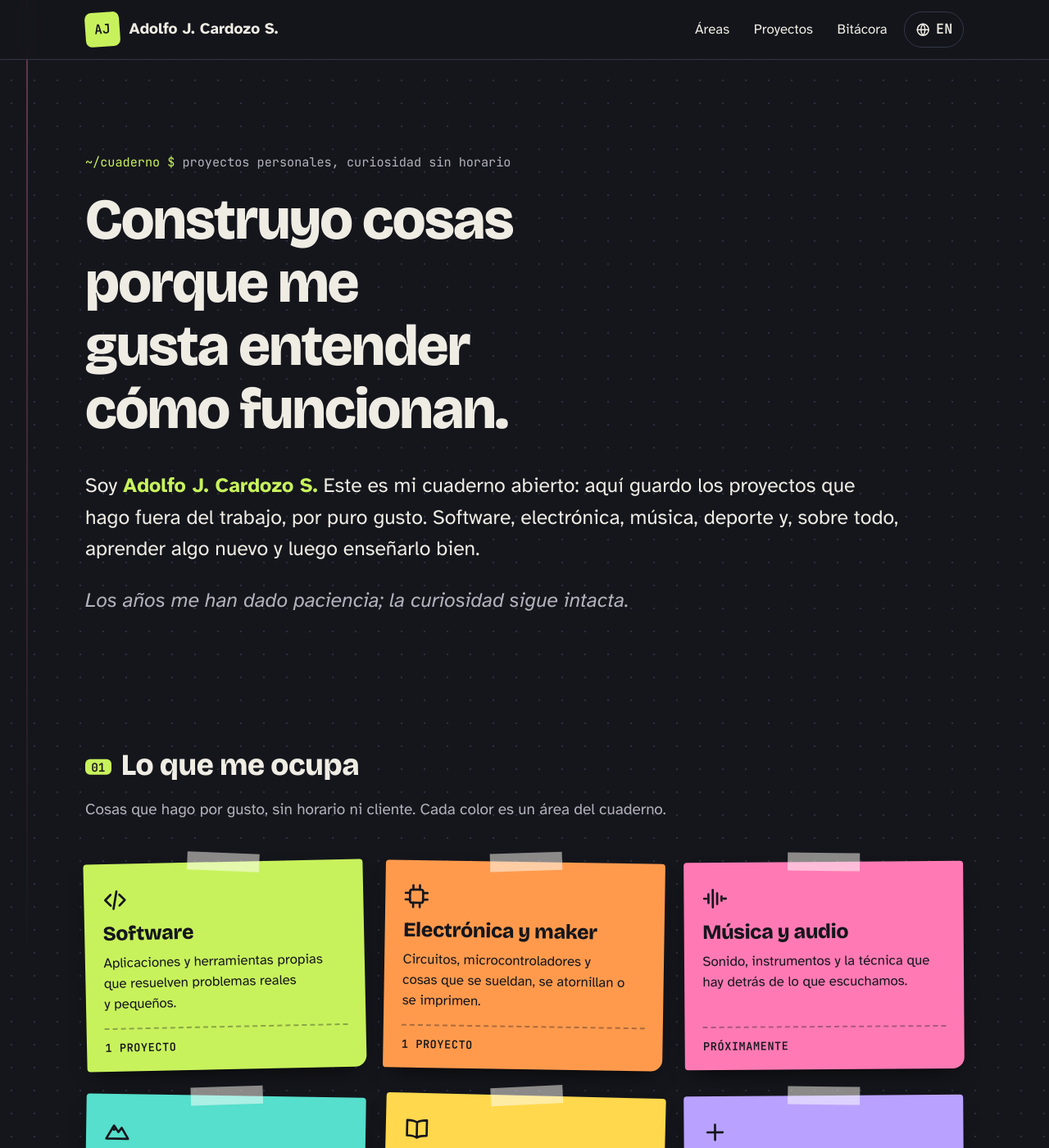
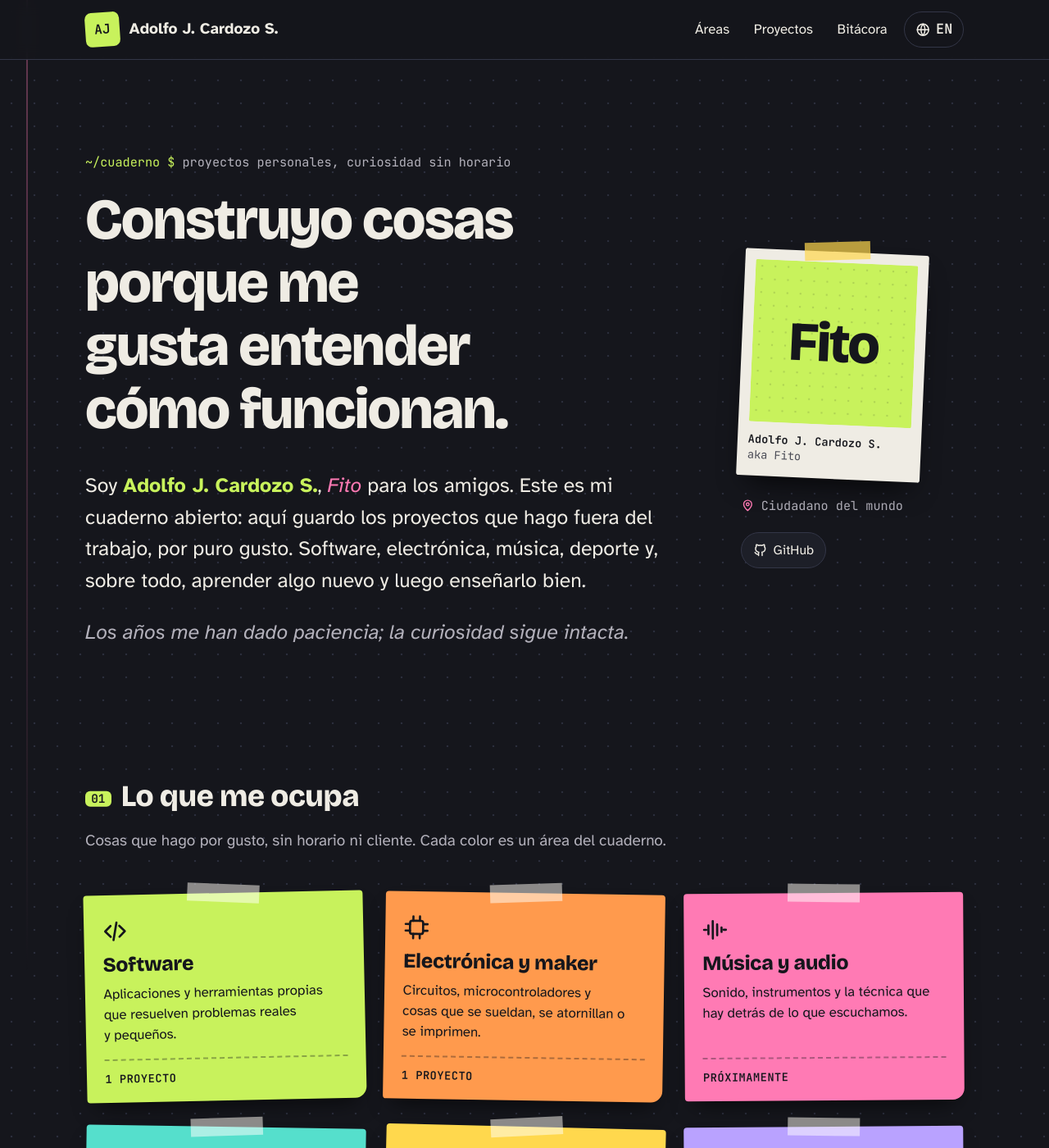
Before and after one commit to acardozos/acardozos.github.io, a Jekyll site: the page built from index.md, in a window 1280 px wide and 1400 px high. Shown: the whole window at 82% size. Built offline with Jekyll 4.4.1, drawn with Linux system fonts in a browser that asks for light colours; some of the changed text lies outside the part shown.

Commit message:
Añadir ficha personal y "Fito para los amigos"
Ficha tipo polaroid en la portada con foto (o monograma si no hay),
ubicación y enlaces, configurables en _data/profile.yml. Los enlaces
también se muestran en el pie de página.

Co-Authored-By: Claude Opus 5.5 <noreply@anthropic.com>
Claude-Session: https://claude.ai/code/session_01VA5BpaA8Y9EXwqtcZJYM9E

```diff
--- a/_includes/footer.html
+++ b/_includes/footer.html
@@ -2,9 +2,11 @@
 <footer class="site-footer">
   <div class="wrap footer-row">
     <p class="footer-note">{{ t.footer_note }}</p>
-    <p class="mono small">
-      <a href="https://github.com/{{ site.github_username }}">{% include icon.html name="github" %} github.com/{{ site.github_username }}</a>
-    </p>
+    <ul class="footer-links mono small">
+      {%- for l in site.data.profile.links -%}
+      <li><a href="{{ l.url }}">{% include icon.html name=l.icon %} {{ l.label }}</a></li>
+      {%- endfor -%}
+    </ul>
     <p class="mono small muted">© {{ site.time | date: "%Y" }} {{ site.author }} · {{ t.made_with }}</p>
   </div>
 </footer>
--- a/_includes/icon.html
+++ b/_includes/icon.html
@@ -11,5 +11,11 @@
 {%- when "back" -%}<path d="M19 12H5M11 6l-6 6 6 6"/>
 {%- when "github" -%}<path d="M9 19c-4.5 1.4-4.5-2.5-6-3m12 5v-3.5c0-1 .1-1.4-.5-2 2.8-.3 5.5-1.4 5.5-6a4.6 4.6 0 0 0-1.3-3.2 4.2 4.2 0 0 0-.1-3.2s-1.1-.3-3.5 1.3a12.3 12.3 0 0 0-6.2 0C6.5 2.8 5.4 3.1 5.4 3.1a4.2 4.2 0 0 0-.1 3.2A4.6 4.6 0 0 0 4 9.5c0 4.6 2.7 5.7 5.5 6-.6.6-.6 1.2-.5 2V21"/>
 {%- when "globe" -%}<circle cx="12" cy="12" r="9"/><path d="M3 12h18M12 3a14 14 0 0 1 0 18M12 3a14 14 0 0 0 0 18"/>
+{%- when "pin" -%}<path d="M12 21s-7-6.2-7-11a7 7 0 0 1 14 0c0 4.8-7 11-7 11z"/><circle cx="12" cy="10" r="2.5"/>
+{%- when "youtube" -%}<rect x="2" y="5" width="20" height="14" rx="4"/><path d="m10 9 5 3-5 3z"/>
+{%- when "strava" -%}<path d="M3 12h4l3-8 4 16 3-8h4"/>
+{%- when "music" -%}<path d="M9 18V5l11-2v13"/><circle cx="6" cy="18" r="3"/><circle cx="17" cy="16" r="3"/>
+{%- when "mail" -%}<rect x="3" y="5" width="18" height="14" rx="2"/><path d="m3 7 9 6 9-6"/>
+{%- when "link" -%}<path d="M10 14a5 5 0 0 0 7 0l3-3a5 5 0 0 0-7-7l-1 1M14 10a5 5 0 0 0-7 0l-3 3a5 5 0 0 0 7 7l1-1"/>
 {%- endcase -%}
 </svg>
--- /dev/null
+++ b/_includes/profile-card.html
@@ -0,0 +1,21 @@
+{%- assign pr = site.data.profile -%}
+<aside class="profile" aria-label="{% if page.lang == 'en' %}About me{% else %}Sobre mí{% endif %}">
+  <figure class="polaroid">
+    {%- if pr.photo != "" -%}
+    <img src="{{ pr.photo | relative_url }}" alt="{% if page.lang == 'en' %}Photo of{% else %}Foto de{% endif %} {{ site.author }}" width="400" height="400">
+    {%- else -%}
+    <div class="monogram" aria-hidden="true">{{ pr.nickname }}</div>
+    {%- endif -%}
+    <figcaption class="mono">{{ site.author }}<br><span>aka {{ pr.nickname }}</span></figcaption>
+  </figure>
+  <ul class="profile-meta mono">
+    <li>{% include icon.html name="pin" %}{{ pr.location[page.lang] }}</li>
+  </ul>
+  {%- if pr.links.size > 0 -%}
+  <ul class="profile-links">
+    {%- for l in pr.links -%}
+    <li><a href="{{ l.url }}" rel="me">{% include icon.html name=l.icon %}<span>{{ l.label }}</span></a></li>
+    {%- endfor -%}
+  </ul>
+  {%- endif -%}
+</aside>
--- a/_layouts/home.html
+++ b/_layouts/home.html
@@ -4,9 +4,12 @@ layout: default
 {%- assign t = site.data.i18n[page.lang] -%}
 {%- assign projects = site.projects | where: "lang", page.lang | sort: "order" -%}
 <section class="hero wrap">
+  <div class="hero-text">
   <p class="kicker mono"><span class="prompt" aria-hidden="true">~/{{ page.prompt_dir }} $</span> {{ page.kicker }}</p>
   <h1 class="hero-title">{{ page.headline }}</h1>
   <div class="hero-body">{{ content }}</div>
+  </div>
+  {% include profile-card.html %}
 </section>
 
 <section id="areas" class="wrap section" aria-labelledby="areas-title">
--- a/assets/css/main.css
+++ b/assets/css/main.css
@@ -171,6 +171,52 @@ img { max-width: 100%; height: auto; }
 .hero-body { max-width: 62ch; font-size: var(--step-1); line-height: 1.55; }
 .hero-body strong { color: var(--c-lime); }
 .hero-body p:last-child { color: var(--muted); font-style: italic; }
+.hero-body em { color: var(--c-pink); }
+
+@media (min-width: 56rem) {
+  .hero { display: grid; grid-template-columns: minmax(0, 1fr) 17rem; gap: 4rem; align-items: center; }
+}
+
+/* Ficha personal: foto tipo polaroid, ubicación y enlaces */
+.profile { display: grid; gap: 1.25rem; justify-items: start; margin-top: 2.5rem; }
+@media (min-width: 56rem) { .profile { margin-top: 0; justify-items: stretch; } .polaroid { width: 100%; } }
+
+.polaroid {
+  position: relative; margin: 0; width: min(100%, 14rem);
+  background: var(--ink); color: var(--on-accent);
+  padding: .8rem .8rem 1rem;
+  border-radius: 3px;
+  box-shadow: 0 18px 34px -14px rgb(0 0 0 / .8);
+  transform: rotate(2.5deg);
+  transition: transform .25s ease;
+}
+.polaroid:hover { transform: rotate(0); }
+.polaroid::before {
+  content: ""; position: absolute; top: -.75rem; left: 50%;
+  width: 5rem; height: 1.4rem; transform: translateX(-50%) rotate(-4deg);
+  background: rgb(255 216 77 / .7);
+}
+.polaroid img, .monogram { display: block; width: 100%; aspect-ratio: 1; object-fit: cover; border-radius: 2px; }
+.monogram {
+  display: grid; place-items: center;
+  background: var(--c-lime) radial-gradient(circle, rgb(21 22 28 / .14) 1.2px, transparent 1.6px) 0 0 / 16px 16px;
+  font-family: var(--f-display); font-weight: 800; font-size: 4.2rem; letter-spacing: -.03em;
+}
+.polaroid figcaption { margin-top: .75rem; font-size: .85rem; line-height: 1.4; font-weight: 600; }
+.polaroid figcaption span { font-weight: 400; color: #4a4b55; }
+
+.profile-meta, .profile-links { list-style: none; margin: 0; padding: 0; }
+.profile-meta li { display: flex; align-items: center; gap: .5rem; color: var(--muted); font-size: .95rem; }
+.profile-meta .icon { color: var(--c-pink); }
+
+.profile-links { display: flex; flex-wrap: wrap; gap: .5rem; }
+.profile-links a {
+  display: inline-flex; align-items: center; gap: .45rem;
+  min-height: 44px; padding: .4rem .85rem;
+  border: 1.5px solid var(--line); border-radius: 999px;
+  font-size: 1rem; text-decoration: none; background: var(--bg-2);
+}
+.profile-links a:hover { border-color: var(--c-lime); color: var(--ink); }
 
 /* --- Secciones ----------------------------------------------------------- */
 
@@ -381,12 +427,13 @@ img { max-width: 100%; height: auto; }
 .footer-note { font-family: var(--f-display); font-size: var(--step-1); font-weight: 600; margin-bottom: .5rem; }
 .site-footer a { display: inline-flex; align-items: center; gap: .5rem; min-height: 44px; }
 .site-footer p { margin: 0; }
+.footer-links { list-style: none; margin: 0; padding: 0; display: flex; flex-wrap: wrap; gap: 0 1.5rem; }
 
 /* --- Preferencias del usuario ------------------------------------------- */
 
 @media (prefers-reduced-motion: reduce) {
   *, *::before, *::after { transition: none !important; animation: none !important; }
-  .sticker, .sticker:hover { transform: none; }
+  .sticker, .sticker:hover, .polaroid, .polaroid:hover { transform: none; }
   .entry:hover, .btn:hover { transform: none; }
 }
 
--- a/en/index.md
+++ b/en/index.md
@@ -6,6 +6,6 @@ prompt_dir: notebook
 kicker: personal projects, curiosity on no schedule
 headline: I build things because I like understanding how they work.
 ---
-I'm **Adolfo J. Cardozo S.** This is my open notebook: the place where I keep the projects I make outside of work, just for the joy of it. Software, electronics, music, sport and, above all, learning something new and then teaching it well.
+I'm **Adolfo J. Cardozo S.**, *Fito* to my friends. This is my open notebook: the place where I keep the projects I make outside of work, just for the joy of it. Software, electronics, music, sport and, above all, learning something new and then teaching it well.
 
 The years have given me patience; the curiosity is still intact.
--- a/index.md
+++ b/index.md
@@ -7,6 +7,6 @@ prompt_dir: cuaderno
 kicker: proyectos personales, curiosidad sin horario
 headline: Construyo cosas porque me gusta entender cómo funcionan.
 ---
-Soy **Adolfo J. Cardozo S.** Este es mi cuaderno abierto: aquí guardo los proyectos que hago fuera del trabajo, por puro gusto. Software, electrónica, música, deporte y, sobre todo, aprender algo nuevo y luego enseñarlo bien.
+Soy **Adolfo J. Cardozo S.**, *Fito* para los amigos. Este es mi cuaderno abierto: aquí guardo los proyectos que hago fuera del trabajo, por puro gusto. Software, electrónica, música, deporte y, sobre todo, aprender algo nuevo y luego enseñarlo bien.
 
 Los años me han dado paciencia; la curiosidad sigue intacta.
```
Also changed, not shown: _data/profile.yml (added, +16 -0 lines), README.md.
